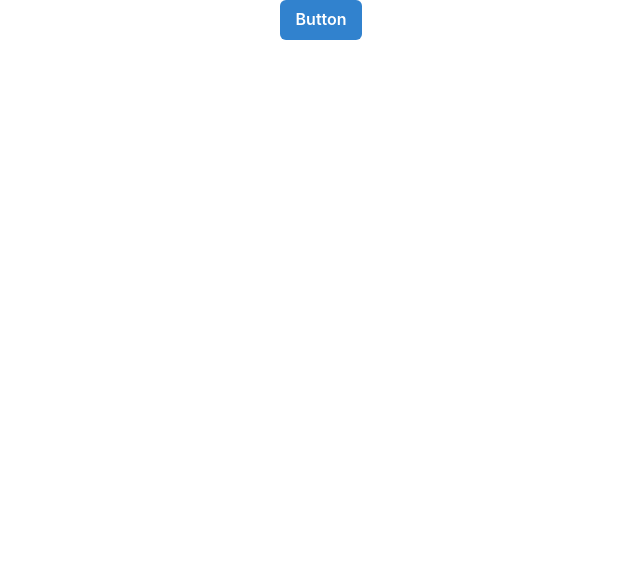
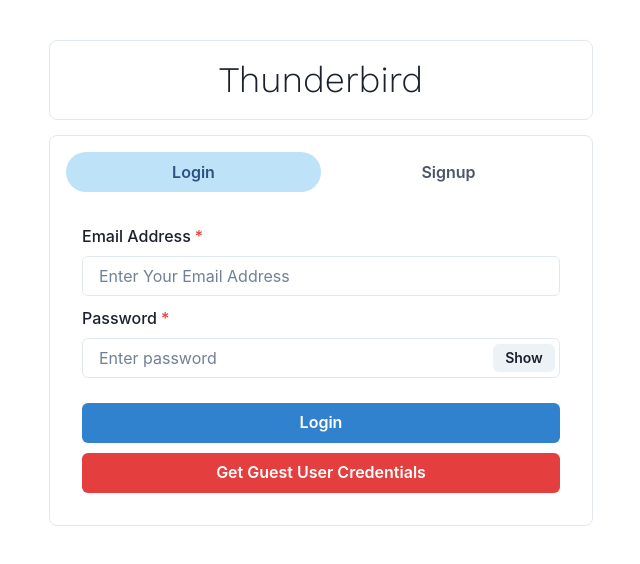
Before and after one commit to ameya051/thunderbird-frontend, a React (Create React App) app: page / in a window 1280 px wide. Shown: the top 564 px of the page, without its empty margins (319-959 px from the left). Built offline with nearby package versions, Linux system fonts and the light colour scheme.

Commit message:
login and register pages

```diff
--- a/package.json
+++ b/package.json
@@ -9,6 +9,7 @@
     "@testing-library/jest-dom": "^5.16.5",
     "@testing-library/react": "^13.4.0",
     "@testing-library/user-event": "^13.5.0",
+    "axios": "^1.2.1",
     "framer-motion": "^8.0.2",
     "react": "^18.2.0",
     "react-dom": "^18.2.0",
--- a/src/App.css
+++ b/src/App.css
@@ -1,38 +1,5 @@
-.App {
-  text-align: center;
+@import url('https://fonts.googleapis.com/css2?family=Open+Sans&family=Work+Sans:wght@300&display=swap');
+
+.App{
+  min-height: 100vh;
 }
-
-.App-logo {
-  height: 40vmin;
-  pointer-events: none;
-}
-
-@media (prefers-reduced-motion: no-preference) {
-  .App-logo {
-    animation: App-logo-spin infinite 20s linear;
-  }
-}
-
-.App-header {
-  background-color: #282c34;
-  min-height: 100vh;
-  display: flex;
-  flex-direction: column;
-  align-items: center;
-  justify-content: center;
-  font-size: calc(10px + 2vmin);
-  color: white;
-}
-
-.App-link {
-  color: #61dafb;
-}
-
-@keyframes App-logo-spin {
-  from {
-    transform: rotate(0deg);
-  }
-  to {
-    transform: rotate(360deg);
-  }
-}
--- a/src/App.js
+++ b/src/App.js
@@ -1,10 +1,15 @@
-import './App.css';
-import { Button, ButtonGroup } from '@chakra-ui/react'
+import "./App.css";
+import { Routes, Route } from "react-router-dom";
+import HomePage from "./Pages/HomePage";
+import ChatPage from "./Pages/ChatPage";
 
 function App() {
   return (
     <div className="App">
-      <Button colorScheme='blue'>Button</Button>
+      <Routes>
+        <Route path="/" element={<HomePage />} />
+        <Route path="/chat" element={<ChatPage />} />
+      </Routes>
     </div>
   );
 }
--- /dev/null
+++ b/src/Components/Auth/Login.js
@@ -0,0 +1,77 @@
+import React, { useState } from "react";
+import {
+  Button,
+  FormControl,
+  FormLabel,
+  Input,
+  InputGroup,
+  InputRightElement,
+  VStack,
+} from "@chakra-ui/react";
+
+const Signup = () => {
+  const [email, setEmail] = useState();
+  const [password, setPassword] = useState();
+  const [loading, setLoading] = useState(false);
+
+  const [show, setShow] = useState(false);
+  const handleClick = () => {
+    setShow(!show);
+  };
+
+  const postDetails = (pic) => {};
+
+  const submitHandler = async () => {};
+
+  return (
+    <VStack spacing="10px">
+      <FormControl id="email" isRequired>
+        <FormLabel>Email Address</FormLabel>
+        <Input
+          value={email}
+          type="email"
+          placeholder="Enter Your Email Address"
+          onChange={(e) => setEmail(e.target.value)}
+        />
+      </FormControl>
+      <FormControl id="password" isRequired>
+        <FormLabel>Password</FormLabel>
+        <InputGroup size="md">
+          <Input
+            value={password}
+            onChange={(e) => setPassword(e.target.value)}
+            type={show ? "text" : "password"}
+            placeholder="Enter password"
+          />
+          <InputRightElement width="4.5rem">
+            <Button h="1.75rem" size="sm" onClick={handleClick}>
+              {show ? "Hide" : "Show"}
+            </Button>
+          </InputRightElement>
+        </InputGroup>
+      </FormControl>
+      <Button
+        colorScheme="blue"
+        width="100%"
+        style={{ marginTop: 15 }}
+        onClick={submitHandler}
+        isLoading={loading}
+      >
+        Login
+      </Button>
+      <Button
+        variant="solid"
+        colorScheme="red"
+        width="100%"
+        onClick={() => {
+          setEmail("guest@example.com");
+          setPassword("123456");
+        }}
+      >
+        Get Guest User Credentials
+      </Button>
+    </VStack>
+  );
+};
+
+export default Signup;
--- /dev/null
+++ b/src/Components/Auth/Signup.js
@@ -0,0 +1,112 @@
+import React, { useState } from "react";
+import {
+  Button,
+  FormControl,
+  FormLabel,
+  Input,
+  InputGroup,
+  InputRightElement,
+  VStack,
+} from "@chakra-ui/react";
+// https://api.cloudinary.com/v1_1/thunderbird/image/upload
+const Signup = () => {
+  const [name, setName] = useState();
+  const [email, setEmail] = useState();
+  const [password, setPassword] = useState();
+  const [confirmpassword, setConfirmpassword] = useState();
+  const [pic, setPic] = useState();
+  const [picLoading, setPicLoading] = useState(false);
+
+  const [show, setShow] = useState(false);
+  const handleClick = () => {
+    setShow(!show);
+  };
+
+  const postDetails = (pic) => {
+    setPicLoading(true);
+    if(pic===undefined){
+
+    }
+  };
+
+  const submitHandler = async () => {};
+
+  return (
+    <VStack spacing="5px">
+      <FormControl id="name" isRequired>
+        <FormLabel>Name</FormLabel>
+        <Input
+          placeholder="Enter your name"
+          onChange={(e) => {
+            setName(e.target.value);
+          }}
+        ></Input>
+      </FormControl>
+
+      <FormControl id="email" isRequired>
+        <FormLabel>Email</FormLabel>
+        <Input
+          type="email"
+          placeholder="Enter your email"
+          onChange={(e) => {
+            setEmail(e.target.value);
+          }}
+        ></Input>
+      </FormControl>
+
+      <FormControl id="password" isRequired>
+        <FormLabel>Password</FormLabel>
+        <InputGroup size="md">
+          <Input
+            type={show ? "text" : "password"}
+            placeholder="Enter Password"
+            onChange={(e) => setPassword(e.target.value)}
+          />
+          <InputRightElement width="4.5rem">
+            <Button h="1.75rem" size="sm" onClick={handleClick}>
+              {show ? "Hide" : "Show"}
+            </Button>
+          </InputRightElement>
+        </InputGroup>
+      </FormControl>
+
+      <FormControl id="password" isRequired>
+        <FormLabel>Confirm Password</FormLabel>
+        <InputGroup size="md">
+          <Input
+            type={show ? "text" : "password"}
+            placeholder="Confirm password"
+            onChange={(e) => setConfirmpassword(e.target.value)}
+          />
+          <InputRightElement width="4.5rem">
+            <Button h="1.75rem" size="sm" onClick={handleClick}>
+              {show ? "Hide" : "Show"}
+            </Button>
+          </InputRightElement>
+        </InputGroup>
+      </FormControl>
+
+      <FormControl id="pic">
+        <FormLabel>Upload your Picture</FormLabel>
+        <Input
+          type="file"
+          p={1.5}
+          accept="image/*"
+          onChange={(e) => postDetails(e.target.files[0])}
+        />
+      </FormControl>
+
+      <Button
+        colorScheme="blue"
+        width="100%"
+        style={{ marginTop: 15 }}
+        onClick={submitHandler}
+        isLoading={picLoading}
+      >
+        Sign Up
+      </Button>
+    </VStack>
+  );
+};
+
+export default Signup;
--- /dev/null
+++ b/src/Pages/ChatPage.js
@@ -0,0 +1,23 @@
+import React, { useEffect, useState } from "react";
+import axios from "axios";
+
+const ChatPage = () => {
+  const [chats, setChats] = useState([]);
+
+  const fetchChats = async () => {
+    const { data } = await axios.get();
+    setChats(data);
+  };
+
+  useEffect(() => {
+    fetchChats();
+  }, []);
+
+  return (
+    <>
+      <div>ChatPage</div>
+    </>
+  );
+};
+
+export default ChatPage;
--- /dev/null
+++ b/src/Pages/HomePage.js
@@ -0,0 +1,52 @@
+import React from "react";
+import {
+  Container,
+  Box,
+  Center,
+  Tabs,
+  TabList,
+  TabPanels,
+  Tab,
+  TabPanel,
+} from "@chakra-ui/react";
+import Login from "../Components/Auth/Login";
+import Signup from "../Components/Auth/Signup";
+
+const Home = () => {
+  return (
+    <Container maxW="xl">
+      <Box
+        d="flex"
+        justifyContent="center"
+        p={3}
+        bg="white"
+        w="100%"
+        m="40px 0 15px 0"
+        borderRadius="lg"
+        borderWidth="1px"
+      >
+        <Center fontSize="4xl" fontFamily="Work sans">
+          Thunderbird
+        </Center>
+      </Box>
+      <Box bg="white" w="100%" p={4} borderRadius="lg" borderWidth="1px">
+        <Tabs isFitted variant="soft-rounded" colorScheme="blue">
+          <TabList mb="1em">
+            <Tab>Login</Tab>
+            <Tab>Signup</Tab>
+          </TabList>
+          <TabPanels>
+            <TabPanel>
+              <Login />
+            </TabPanel>
+            <TabPanel>
+              <Signup />
+            </TabPanel>
+          </TabPanels>
+        </Tabs>
+      </Box>
+    </Container>
+  );
+};
+
+export default Home;
```
Also changed, not shown: 2 other files (tests, documents, lock files or other folders).
